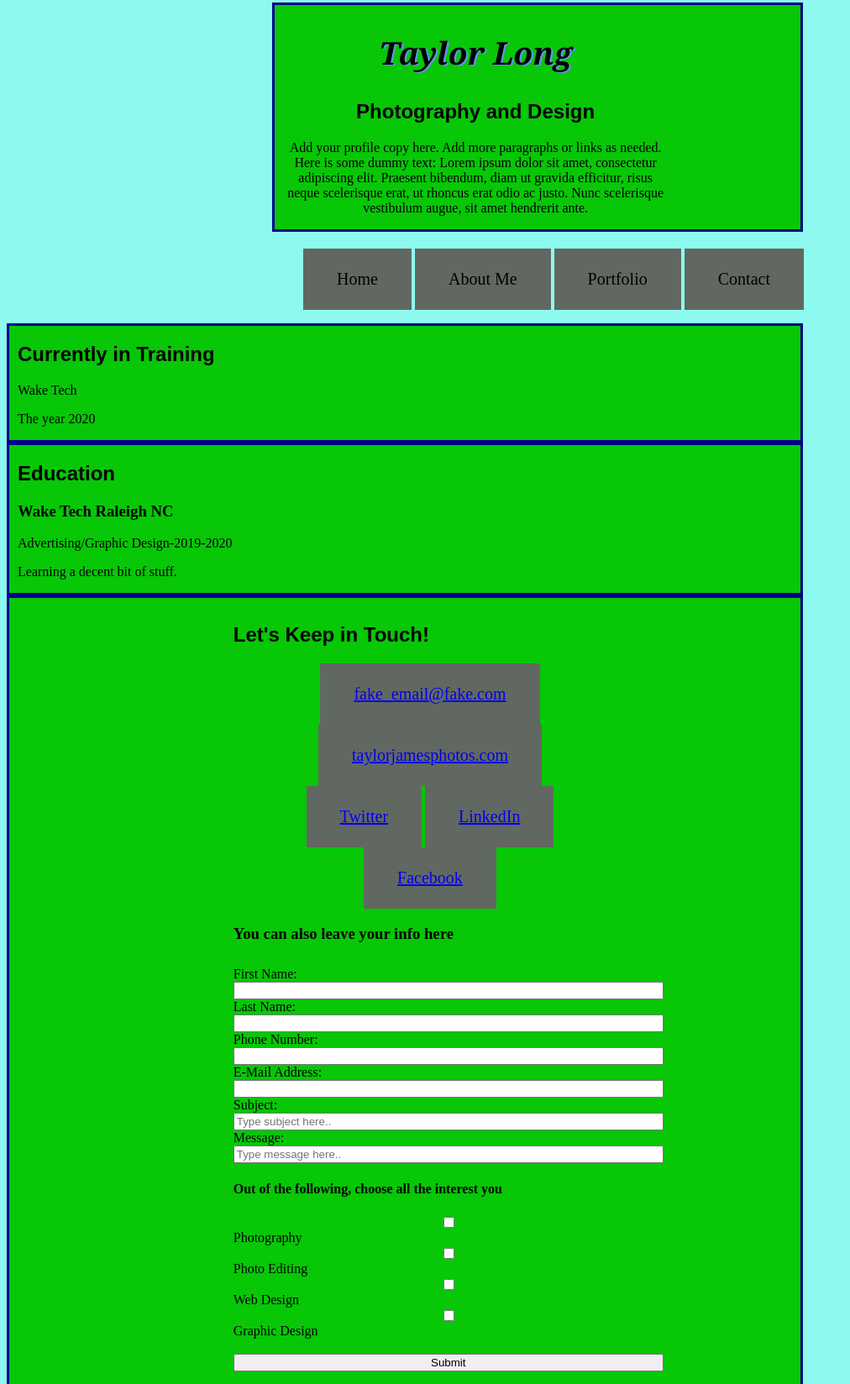
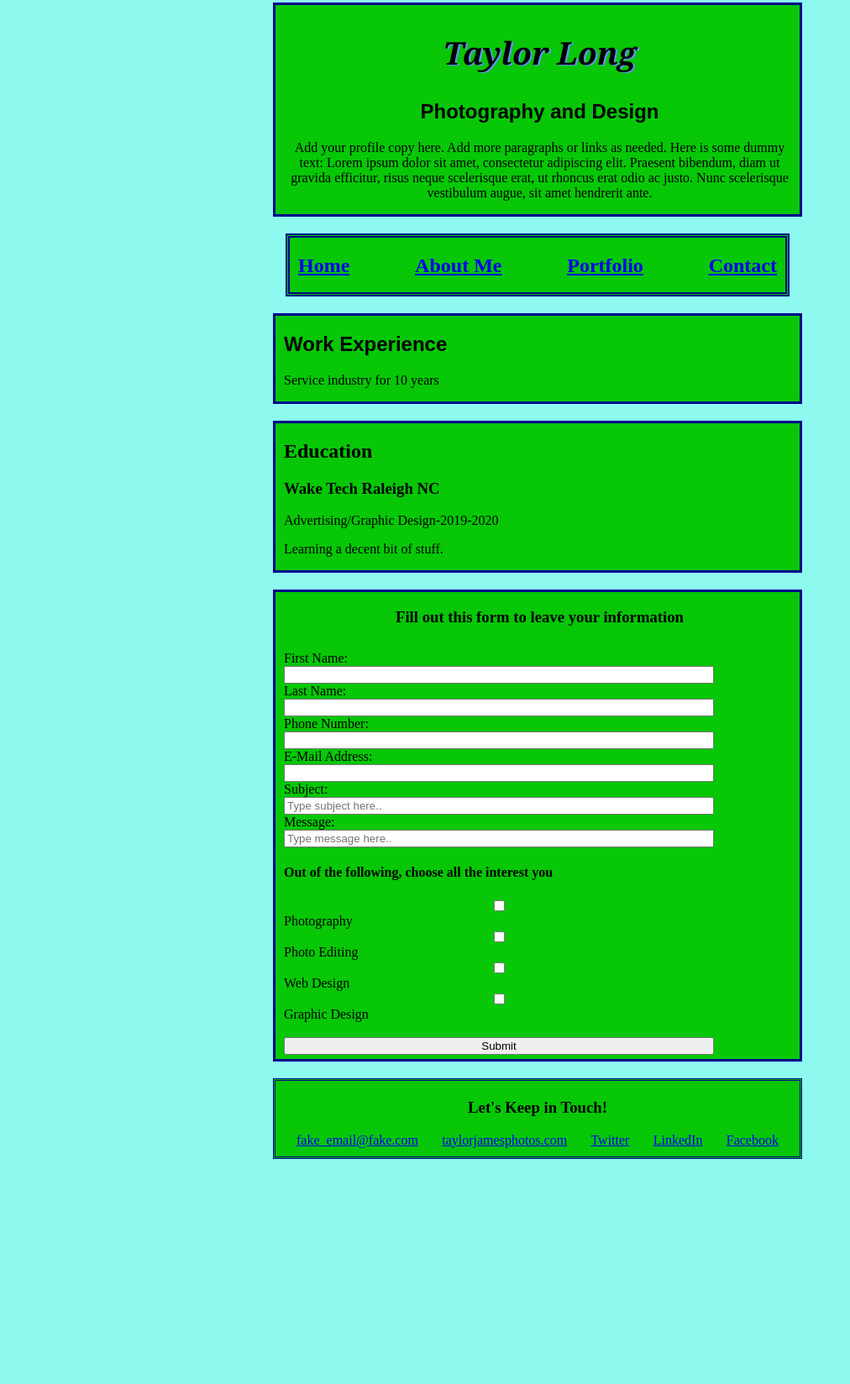
Before and after one commit to Novice131/Lesson3, a plain HTML site: page Long_ResumePage/Long_ResumePage/index.html in a window 1280 px wide. Shown: the part 17-1665 px from the top of the page at 84% size, without its empty margins (0-1012 px from the left). After the commit the page ends 1407 px from the top, so only its background shows below. Drawn offline with Linux system fonts and the light colour scheme.

Commit message:
Add files via upload

```diff
--- a/Long_ResumePage/Long_ResumePage/css/style.css
+++ b/Long_ResumePage/Long_ResumePage/css/style.css
@@ -11,40 +11,49 @@ html {
 
 body {
     background-color: #8EFAEF;
-    margin: 2;
+    margin: 10px;
 }
 
 
 /*Header*/
 
-ul {
-    list-style: none;
-    text-align: center;
-}
 
-ul li {
-    font: italic;
-    font-size: 20px;
-    display: inline-block;
-    position: relative;
-    padding: 25px 40px;
-    background-color: rgb(97, 104, 97);
-    cursor: pointer;
-    border-style: round;
-}
+.navbar{
+    display: flex;
+    align-content: center;
+    border-width: 5px;
+    border-style: double;
+    border-color: darkblue;
+    justify-content: space-between;
+    background-color: #07C707;
+    max-height: 75px;
+    max-width: 600px;
+    flex-direction: row;
+    padding-left: 10px;
+    padding-right: 10px;
+    margin: 0 auto;
+    max-width: 600px;
+    width: 50%
 
-.navbar {
-    padding-left: 18px;
-    padding-right: 20px;
-    margin: 10px;
 }
 
 
+ul {
+    display: flex;
+    flex-direction: row;
+    width: 50%;
+    max-width: 600px;
+    padding-left: 18px;
+    padding-right: 20px;
+    margin: 0 auto;
+    align-content: center;
+    list-style: none;
+    font-size: 25em;
+    background-color: rgb(97, 104, 97);
+    cursor: pointer;
+    padding: 20px;
+}
 
-.content {
-        width: 75%;
-        margin: 0;
-}
 
 header {
     text-align: center;
@@ -65,10 +74,16 @@ h1 {
 
 /*Sections*/
 
+
+.waketech {
+    text-align: left;
+}
 section {
     text-align: inherit;
     background-color: #07C707;
+    min-width: 400px;
     width: 50%;
+    align-content: left;
     margin: 0 auto;
     padding-left: 10px;
     padding-right: 5px;
@@ -80,15 +95,27 @@ section {
     margin-top: 20px;
     margin-bottom: 20px;
 }
-
+/*/
+.content {
+    display: flex;
+    flex-direction: column;
+    align-content: left;
+    text-align: center;
+    width: 75%;
+    margin: 10px;
+}
+/*/
 
 /*Keep in Touch*/
 
-
+h3 {
+    text-align: center;
+}
 
 .form {
     display: flex;
     flex-direction: column;
+    text-align: left;
     flex-wrap: wrap;
     padding-top: 10px;
     padding-bottom: 5px;
@@ -98,13 +125,25 @@ section {
 
 }
 
+.contacts {
+    display: flex;
+    align-content: center;
+    justify-content: space-between;
+    padding: 0;
+    margin: 0 auto;
+}
 
 footer {
     background-color: #07C707;
     width: 50%;
-    padding: 10px;
     margin: 0 auto;
-    text-align: left;
+    text-align: inherit;
     padding-left: 25px;
+    padding-right: 25px;
+    padding-top: 2px;
+    padding-bottom: 10px;
+    border-style: double;
+    border-width: 3px;
+    border-color: darkblue;
 
 }
--- a/Long_ResumePage/Long_ResumePage/index.html
+++ b/Long_ResumePage/Long_ResumePage/index.html
@@ -14,7 +14,7 @@
 
       <header>
         <section>
-        <div class="content">
+        <div>
           <h1>Taylor Long</h1>
           <h2 class="h2">Photography and Design</h2>
 
@@ -22,32 +22,39 @@
         </div>
       </section>
       </header>
-      <div class="navbar">
+
       <nav>
-          <ul class="nav">
-            <li href="#">Home</li>
-            <li href="#">About Me</li>
-            <li href="#">Portfolio</li>
-            <li href="#">Contact</li>
-          </ul>
+          <div class="navbar">
+            <div>
+              <h2><a href="#">Home</a></h2>
+            </div>
+            <div>
+              <h2><a href="#">About Me</a></h2>
+            </div>
+            <div>
+              <h2><a href="#">Portfolio</a></h2>
+            </div>
+            <div>
+              <h2><a href="#">Contact</a></h2>
+         </div>
       </nav>
-      </div>
 
 
 
-        <!--   **  Some stuff  ** -->
-        <section class="content">
-            <h2 class="h2">Currently in Training</h2>
-            <p>Wake Tech</p>
-            <p>The year 2020</p>
 
+        <!-- **  Work Experience ** -->
+        <section>
+          <div>
+            <h2 class="h2">Work Experience</h2>
+            <p> Service industry for 10 years</p>
+           </div>
         </section>
 
 
-      <!-- **  EDUCATION & CERTIFICATIONS ** -->
-      <section class="content">
-          <h2 class="h2">Education</h2>
-            <h3>Wake Tech Raleigh NC</h3>
+      <!-- **  EDUCATION & CERTIFICATIONS  ** -->
+      <section>
+          <h2>Education</h2>
+            <h3 class="waketech">Wake Tech Raleigh NC</h3>
             <p>Advertising/Graphic Design-2019-2020</p>
             <p>Learning a decent bit of stuff.</p>
       </section>
@@ -56,17 +63,10 @@
 
 
       <!-- **  CONTACT INFO / SOCIAL MEDIA  ** -->
-      <section class="content">
-      <footer>
-          <h2 class="h2">Let's Keep in Touch!</h2>
-            <ul>
-              <li><a href="#" target="_blank">fake_email@fake.com</a></li>
-              <li><a href="#" target="_blank">taylorjamesphotos.com</a></li>
-              <li><a href="#" target="_blank">Twitter</a></li>
-              <li><a href="#" target="_blank">LinkedIn</a></li>
-              <li><a href="#" target="_blank">Facebook</a></li>
-            </ul>
-              <h3>You can also leave your info here</h3>
+
+      <section>
+        <aside>
+        <h3>Fill out this form to leave your information</h3>
               <form class="form">
                 <label class="flex-item1" for="firstname">First Name:</label>
                 <input type="text" id="firstname" name="firstname">
@@ -101,9 +101,22 @@
                 <input type="submit" value="Submit" class="button">
 
 
-              </form>
+                </form>
+              </aside>
+            </section>
+
+      <footer>
+          <h3>Let's Keep in Touch!</h3>
+            <div class="contacts">
+              <div><a href="#" target="_blank">fake_email@fake.com</a></div>
+              <div><a href="#" target="_blank">taylorjamesphotos.com</a></div>
+              <div><a href="#" target="_blank">Twitter</a></div>
+              <div><a href="#" target="_blank">LinkedIn</a></div>
+              <div><a href="#" target="_blank">Facebook</a></div>
+            </div>
+
        </footer>
-      </section>
+
     </main>
   </body>
 </html>
```
